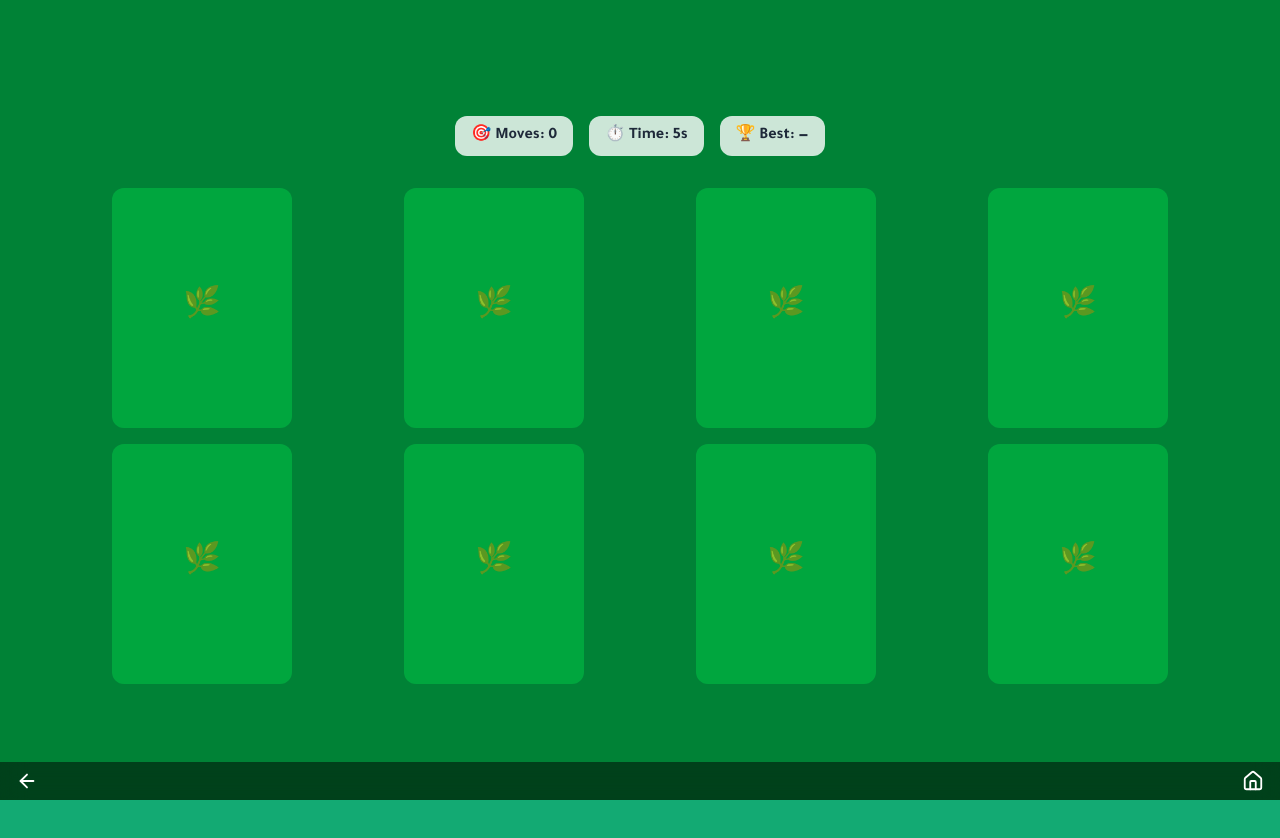
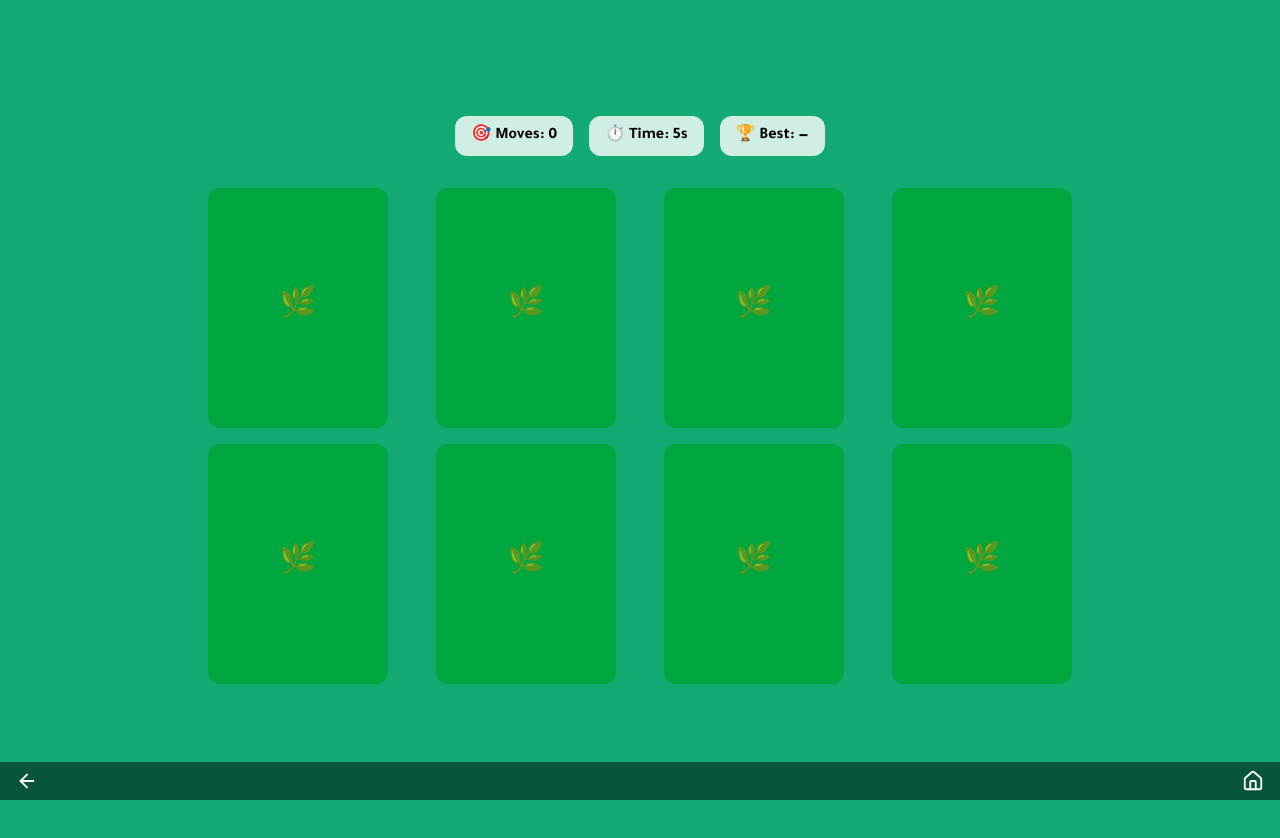
Before and after one commit to ola700B/Qur-anic_Botanic_Garden_app, a React (Vite) app: page /memory_game in a window 1280 px wide. Built offline with nearby package versions, Linux system fonts and the light colour scheme.

Commit message:
edit game

```diff
--- a/src/games/memory_game.tsx
+++ b/src/games/memory_game.tsx
@@ -32,7 +32,6 @@ export default function MemoryGame() {
   const [bestScore, setBestScore] = useState<number | null>(null);
   const [winSoundPlayed, setWinSoundPlayed] = useState(false);
   const [previewMode, setPreviewMode] = useState(true);
-  const theme = localStorage.getItem("theme");
 
   useEffect(() => {
     setCards(createDeck());
@@ -147,14 +146,7 @@ export default function MemoryGame() {
 
   return (
      <div
-    className={`min-h-screen transition-all duration-500 flex flex-col items-center justify-center p-4 ${
-      theme === "dark"
-        ? "bg-gray-900 text-white"
-        : theme === "light"
-        ? "bg-gray-100 text-black"
-        : "bg-green-700 text-gray-800"
-    }`}
-  >
+    className="min-h-screen transition-all duration-500 flex flex-col items-center justify-center p-4">
 
       {/* STATS */}
         <div className="w-full max-w-6xl flex flex-wrap justify-center gap-4 mb-8">
@@ -172,7 +164,7 @@ export default function MemoryGame() {
       </div>
 
       {/* GAME */}
-        <div className="w-full max-w-6xl grid grid-cols-2 sm:grid-cols-3 md:grid-cols-4 lg:grid-cols-4 xl:grid-cols-4 gap-4 place-items-center">
+        <div className="w-full max-w-4xl grid grid-cols-2 sm:grid-cols-3 md:grid-cols-4 lg:grid-cols-4 xl:grid-cols-4 gap-4 place-items-center">
         {cards.map((card, index) => {
           // ⭐ FIX: previewMode يفتح كل الكروت أول 3 ثواني
           const isFlipped =
```
